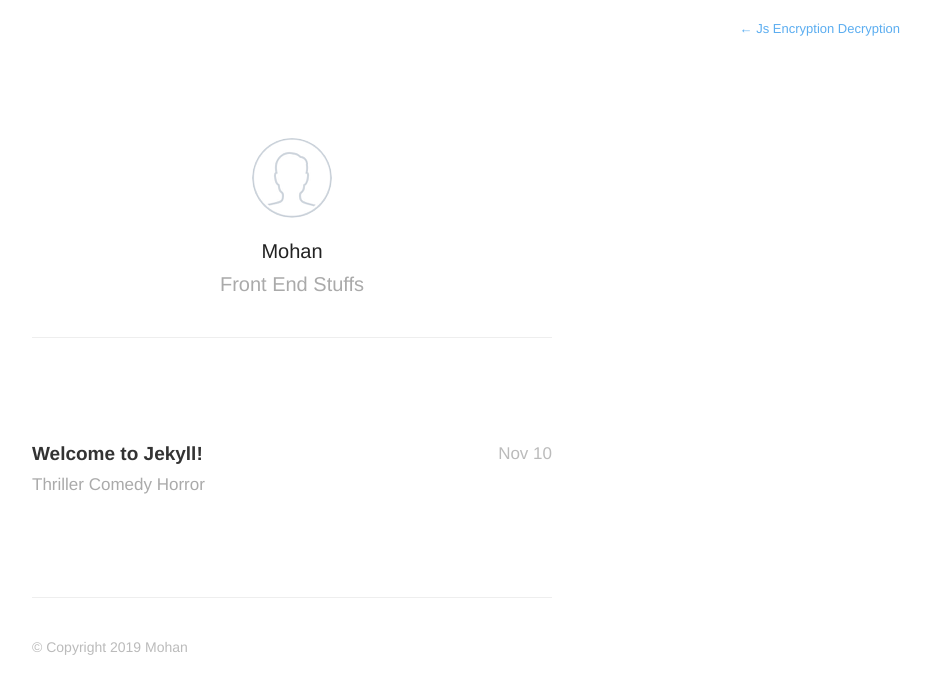
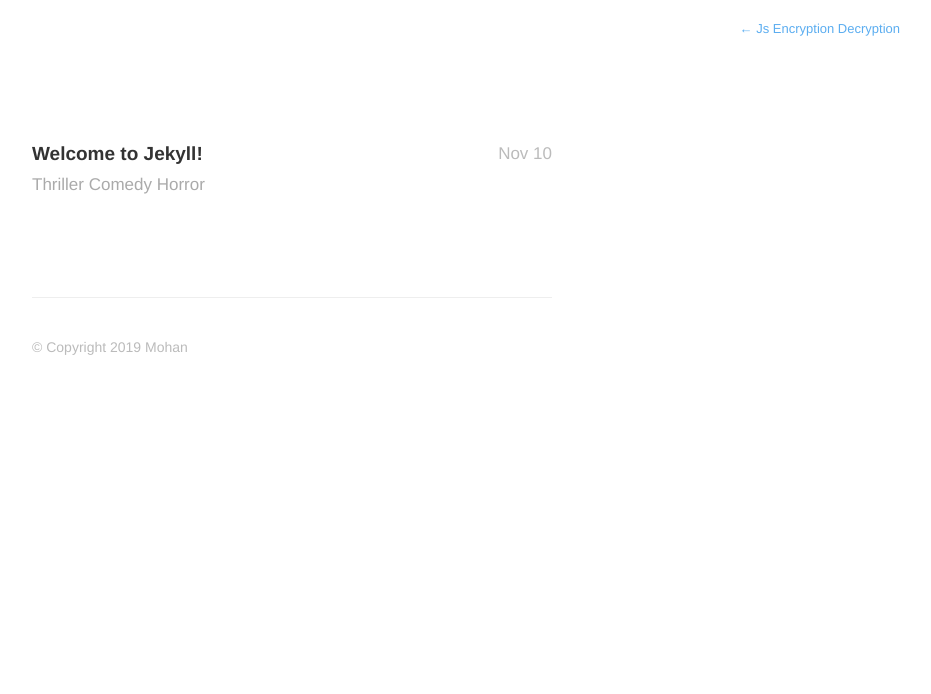
Before and after one commit to mohan-askan/mEncDec, a Jekyll site: the page built from index.html, in a window 1280 px wide. Shown: the top 694 px of the page, without its empty margins (348-1279 px from the left). Built offline with Jekyll 4.4.1, drawn with Linux system fonts in a browser that asks for light colours; nearby versions of some CDN libraries; the list of posts is cut into pages by our own code.

Commit message:
Update default.html

```diff
--- a/_layouts/default.html
+++ b/_layouts/default.html
@@ -14,10 +14,6 @@
 <body>
 
   {% include navigation.html %}
-
-  {% if page.profile %}
-      {% include profile.html %}
-  {% endif %}
 
   <section id="wrapper" class="{% if page.profile %}home{% endif %}">
     {{ content }}
```
